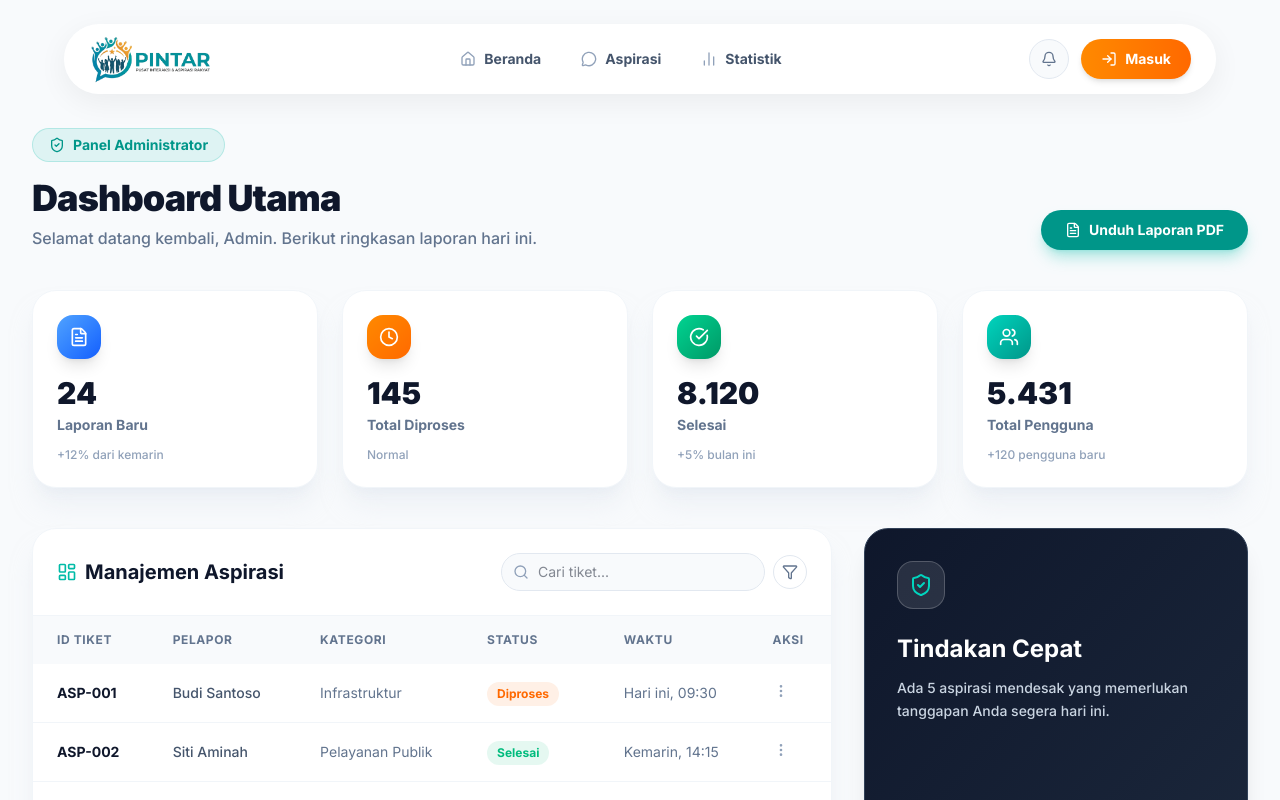
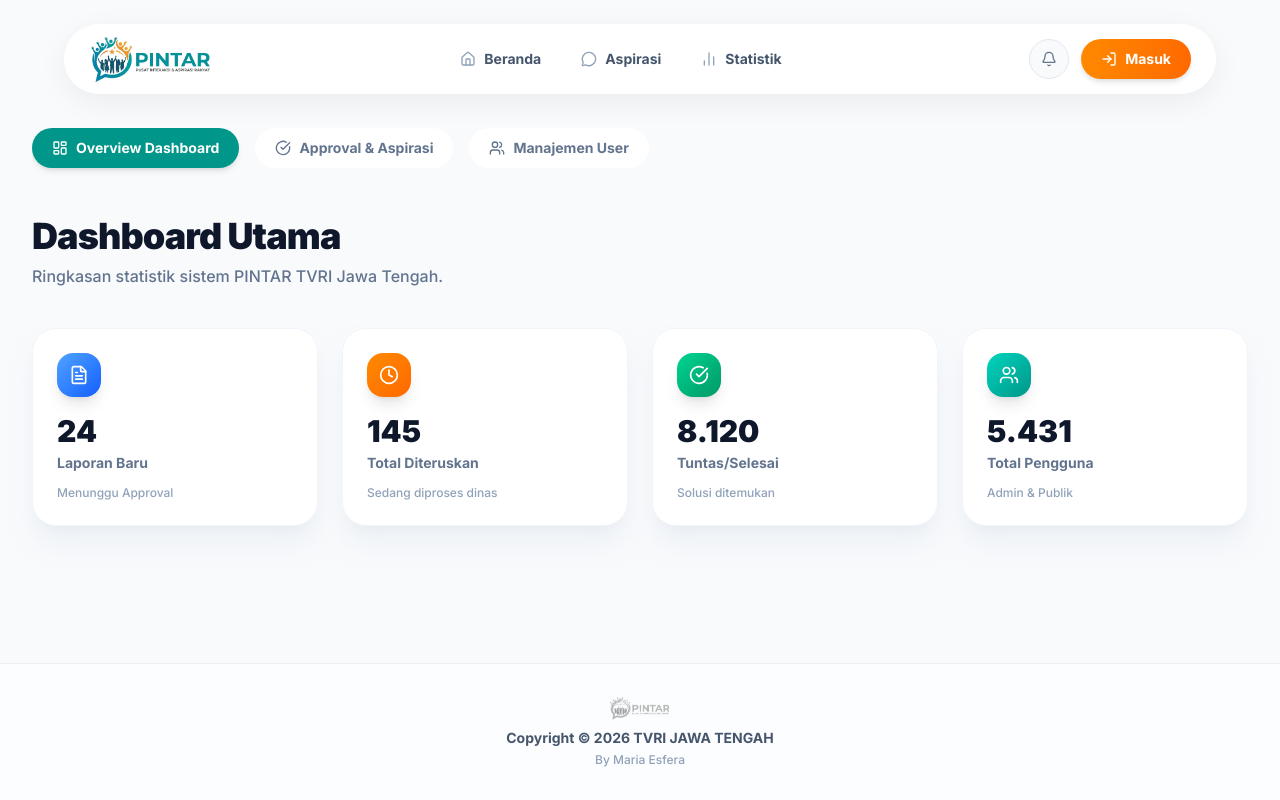
Before and after one commit to cangpol/pintar, a Next.js app: page /admin in a window 1280 px wide. Shown: the top 800 px of the page. Built offline with nearby package versions, Linux system fonts and the light colour scheme.

Commit message:
feat: add user management, approval system, and PDF export

```diff
--- a/package.json
+++ b/package.json
@@ -9,6 +9,8 @@
     "lint": "eslint"
   },
   "dependencies": {
+    "html2canvas": "^1.4.1",
+    "jspdf": "^4.2.1",
     "lucide-react": "^1.49.0",
     "next": "16.3.7",
     "react": "19.2.8",
--- a/src/app/admin/page.tsx
+++ b/src/app/admin/page.tsx
@@ -1,49 +1,146 @@
 "use client";
 
 import { useState } from "react";
-import { Users, FileText, CheckCircle, Clock, Search, Filter, MoreVertical, LayoutDashboard, ShieldCheck } from "lucide-react";
+import { Users, FileText, CheckCircle, Clock, Search, Filter, MoreVertical, LayoutDashboard, ShieldCheck, Download, Check, X, Printer, UserPlus, Settings } from "lucide-react";
+import jsPDF from "jspdf";
 
 export default function AdminDashboardPage() {
-  const [activeTab, setActiveTab] = useState("terbaru");
+  const [activeTab, setActiveTab] = useState<"dashboard" | "aspirasi" | "users">("dashboard");
+  const [loadingAction, setLoadingAction] = useState<string | null>(null);
 
-  const recentAspirations = [
-    { id: "ASP-001", user: "Budi Santoso", category: "Infrastruktur", status: "Diproses", date: "Hari ini, 09:30", color: "text-orange-500 bg-orange-500/10" },
-    { id: "ASP-002", user: "Siti Aminah", category: "Pelayanan Publik", status: "Selesai", date: "Kemarin, 14:15", color: "text-emerald-500 bg-emerald-500/10" },
-    { id: "ASP-003", user: "Agus Pratama", category: "Lingkungan", status: "Menunggu", date: "28 Sep, 08:45", color: "text-slate-500 bg-slate-500/10" },
-    { id: "ASP-004", user: "Dewi Lestari", category: "Fasilitas Umum", status: "Diproses", date: "27 Sep, 16:20", color: "text-orange-500 bg-orange-500/10" },
-  ];
+  // Dummy data state for aspirations
+  const [aspirations, setAspirations] = useState([
+    { id: "ASP-001", user: "Budi Santoso", category: "Infrastruktur", description: "Jalan berlubang parah di ruas jalan protokol depan pasar induk yang menyebabkan kecelakaan.", status: "Menunggu Approval", date: "Hari ini, 09:30", color: "text-orange-500 bg-orange-500/10" },
+    { id: "ASP-002", user: "Siti Aminah", category: "Pelayanan Publik", description: "Antrean panjang dan pelayanan lambat di Disdukcapil kota.", status: "Selesai", date: "Kemarin, 14:15", color: "text-emerald-500 bg-emerald-500/10" },
+    { id: "ASP-003", user: "Agus Pratama", category: "Lingkungan", description: "Sampah menumpuk tidak diangkut selama 4 hari di TPS dekat perumahan warga.", status: "Menunggu Approval", date: "28 Sep, 08:45", color: "text-orange-500 bg-orange-500/10" },
+    { id: "ASP-004", user: "Dewi Lestari", category: "Fasilitas Umum", description: "Lampu penerangan jalan (PJU) mati total di sepanjang jalan merdeka barat.", status: "Diteruskan ke Dinas", date: "27 Sep, 16:20", color: "text-blue-500 bg-blue-500/10" },
+  ]);
+
+  // Dummy users data
+  const [users, setUsers] = useState([
+    { id: "USR-001", name: "Admin Utama", role: "Super Admin", instansi: "TVRI Jawa Tengah", status: "Aktif" },
+    { id: "USR-002", name: "Dinas PU", role: "Operator Dinas", instansi: "Dinas Pekerjaan Umum", status: "Aktif" },
+    { id: "USR-003", name: "Dinas Lingkungan", role: "Operator Dinas", instansi: "Dinas Lingkungan Hidup", status: "Aktif" },
+    { id: "USR-004", name: "Staff Peninjau", role: "Reviewer", instansi: "TVRI Jawa Tengah", status: "Nonaktif" },
+  ]);
+
+  const handleApprove = (id: string) => {
+    setLoadingAction(id);
+    setTimeout(() => {
+      setAspirations(prev => prev.map(a =>
+        a.id === id ? { ...a, status: "Diteruskan ke Dinas", color: "text-blue-500 bg-blue-500/10" } : a
+      ));
+      setLoadingAction(null);
+      alert(`Aspirasi ${id} berhasil diapprove dan diteruskan ke instansi terkait!`);
+    }, 1000);
+  };
+
+  const handleReject = (id: string) => {
+    if(confirm("Apakah Anda yakin ingin menolak/mengarsipkan aspirasi ini?")) {
+      setAspirations(prev => prev.map(a =>
+        a.id === id ? { ...a, status: "Ditolak/Arsip", color: "text-slate-500 bg-slate-500/10" } : a
+      ));
+    }
+  };
+
+  const generatePDF = (aspiration: any) => {
+    const doc = new jsPDF();
+
+    // Kop Surat
+    doc.setFont("helvetica", "bold");
+    doc.setFontSize(16);
+    doc.text("PINTAR - PUSAT INTERAKSI & ASPIRASI RAKYAT", 105, 20, { align: "center" });
+    doc.setFontSize(12);
+    doc.setFont("helvetica", "normal");
+    doc.text("TVRI Jawa Tengah", 105, 27, { align: "center" });
+
+    doc.setLineWidth(0.5);
+    doc.line(20, 32, 190, 32);
+
+    // Judul Surat
+    doc.setFont("helvetica", "bold");
+    doc.setFontSize(14);
+    doc.text("SURAT PENGANTAR ASPIRASI MASYARAKAT", 105, 45, { align: "center" });
+
+    // Isi
+    doc.setFontSize(11);
+    doc.setFont("helvetica", "normal");
+
+    doc.text(`Nomor Tiket  : ${aspiration.id}`, 20, 60);
+    doc.text(`Tanggal      : ${new Date().toLocaleDateString('id-ID')}`, 20, 67);
+    doc.text(`Kategori     : ${aspiration.category}`, 20, 74);
+
+    doc.text("Kepada Yth,", 20, 90);
+    doc.setFont("helvetica", "bold");
+    doc.text(`Kepala Dinas / Instansi Terkait (Kategori: ${aspiration.category})`, 20, 97);
+    doc.setFont("helvetica", "normal");
+    doc.text("di Tempat", 20, 104);
+
+    const bodyText = `Dengan hormat,\n\nMelalui surat ini, kami meneruskan laporan dan aspirasi dari masyarakat yang masuk melalui platform PINTAR TVRI Jawa Tengah. Berikut adalah rincian laporan yang perlu mendapat perhatian dan tindak lanjut dari instansi Bapak/Ibu:`;
+    const splitBody = doc.splitTextToSize(bodyText, 170);
+    doc.text(splitBody, 20, 120);
+
+    doc.setFont("helvetica", "bold");
+    doc.text("Nama Pelapor :", 25, 145);
+    doc.setFont("helvetica", "normal");
+    doc.text(aspiration.user, 60, 145);
+
+    doc.setFont("helvetica", "bold");
+    doc.text("Uraian Aduan :", 25, 155);
+    doc.setFont("helvetica", "normal");
+    const splitDesc = doc.splitTextToSize(aspiration.description, 130);
+    doc.text(splitDesc, 60, 155);
+
+    const closingText = `Demikian surat pengantar ini kami sampaikan. Kami sangat mengharapkan tindak lanjut segera demi mewujudkan pelayanan publik yang lebih baik.\n\nAtas perhatian dan kerja samanya, kami ucapkan terima kasih.`;
+    const splitClosing = doc.splitTextToSize(closingText, 170);
+    doc.text(splitClosing, 20, 190);
+
+    doc.text("Hormat kami,", 140, 220);
+    doc.setFont("helvetica", "bold");
+    doc.text("Administrator PINTAR", 140, 245);
+    doc.text("TVRI Jawa Tengah", 140, 252);
+
+    // Simpan PDF
+    doc.save(`Surat_Pengantar_Aspirasi_${aspiration.id}.pdf`);
+  };
 
   return (
     <div className="max-w-7xl mx-auto px-4 sm:px-6 lg:px-8 pb-20">
-      {/* Header */}
-      <div className="mb-10 animate-premium-reveal">
-        <div className="inline-flex items-center gap-2 px-4 py-1.5 rounded-full bg-teal-500/10 border border-teal-500/20 text-teal-600 dark:text-teal-300 text-sm font-bold mb-4 backdrop-blur-md">
-          <ShieldCheck className="w-4 h-4" />
-          <span>Panel Administrator</span>
-        </div>
-        <div className="flex flex-col md:flex-row md:items-end justify-between gap-4">
-          <div>
-            <h1 className="text-3xl md:text-4xl font-black text-slate-900 dark:text-white tracking-tight">
-              Dashboard Utama
-            </h1>
-            <p className="text-slate-500 dark:text-slate-400 mt-2 font-medium">
-              Selamat datang kembali, Admin. Berikut ringkasan laporan hari ini.
-            </p>
-          </div>
-          <button className="bg-teal-600 hover:bg-teal-700 text-white px-6 py-2.5 rounded-full text-sm font-bold transition-all shadow-lg shadow-teal-500/30 flex items-center justify-center gap-2">
-            <FileText className="w-4 h-4" />
-            <span>Unduh Laporan PDF</span>
+
+      {/* Tab Navigation */}
+      <div className="flex items-center gap-2 md:gap-4 mb-8 overflow-x-auto pb-4 scrollbar-hide animate-premium-reveal">
+        <button
+          onClick={() => setActiveTab("dashboard")}
+          className={`flex items-center gap-2 px-5 py-2.5 rounded-full text-sm font-bold transition-all whitespace-nowrap ${activeTab === 'dashboard' ? 'bg-teal-600 text-white shadow-md' : 'bg-white dark:bg-slate-800 text-slate-500 hover:bg-slate-100 dark:hover:bg-slate-700'}`}
+        >
+          <LayoutDashboard className="w-4 h-4" /> Overview Dashboard
+        </button>
+        <button
+          onClick={() => setActiveTab("aspirasi")}
+          className={`flex items-center gap-2 px-5 py-2.5 rounded-full text-sm font-bold transition-all whitespace-nowrap ${activeTab === 'aspirasi' ? 'bg-teal-600 text-white shadow-md' : 'bg-white dark:bg-slate-800 text-slate-500 hover:bg-slate-100 dark:hover:bg-slate-700'}`}
+        >
+          <CheckCircle className="w-4 h-4" /> Approval & Aspirasi
+        </button>
+        <button
+          onClick={() => setActiveTab("users")}
+          className={`flex items-center gap-2 px-5 py-2.5 rounded-full text-sm font-bold transition-all whitespace-nowrap ${activeTab === 'users' ? 'bg-teal-600 text-white shadow-md' : 'bg-white dark:bg-slate-800 text-slate-500 hover:bg-slate-100 dark:hover:bg-slate-700'}`}
+        >
+          <Users className="w-4 h-4" /> Manajemen User
         </button>
       </div>
+
+      {activeTab === "dashboard" && (
+        <div className="animate-premium-reveal">
+          <div className="mb-10">
+            <h1 className="text-3xl md:text-4xl font-black text-slate-900 dark:text-white tracking-tight">Dashboard Utama</h1>
+            <p className="text-slate-500 dark:text-slate-400 mt-2 font-medium">Ringkasan statistik sistem PINTAR TVRI Jawa Tengah.</p>
           </div>
-
-      {/* Stats Grid */}
-      <div className="grid grid-cols-1 md:grid-cols-2 lg:grid-cols-4 gap-6 mb-10 animate-premium-reveal" style={{ animationDelay: '0.1s', animationFillMode: 'both' }}>
+          <div className="grid grid-cols-1 md:grid-cols-2 lg:grid-cols-4 gap-6 mb-10">
             {[
-          { title: "Laporan Baru", value: "24", icon: FileText, gradient: "from-blue-400 to-blue-600", trend: "+12% dari kemarin" },
-          { title: "Total Diproses", value: "145", icon: Clock, gradient: "from-orange-400 to-orange-500", trend: "Normal" },
-          { title: "Selesai", value: "8.120", icon: CheckCircle, gradient: "from-emerald-400 to-emerald-600", trend: "+5% bulan ini" },
-          { title: "Total Pengguna", value: "5.431", icon: Users, gradient: "from-teal-400 to-teal-600", trend: "+120 pengguna baru" },
+              { title: "Laporan Baru", value: "24", icon: FileText, gradient: "from-blue-400 to-blue-600", trend: "Menunggu Approval" },
+              { title: "Total Diteruskan", value: "145", icon: Clock, gradient: "from-orange-400 to-orange-500", trend: "Sedang diproses dinas" },
+              { title: "Tuntas/Selesai", value: "8.120", icon: CheckCircle, gradient: "from-emerald-400 to-emerald-600", trend: "Solusi ditemukan" },
+              { title: "Total Pengguna", value: "5.431", icon: Users, gradient: "from-teal-400 to-teal-600", trend: "Admin & Publik" },
             ].map((stat, i) => (
               <div key={i} className="bg-white dark:bg-slate-800 rounded-3xl p-6 shadow-xl shadow-slate-200/50 dark:shadow-none border border-slate-100 dark:border-slate-700 group hover:-translate-y-1 transition-all">
                 <div className="flex items-center justify-between mb-4">
@@ -59,55 +156,120 @@ export default function AdminDashboardPage() {
               </div>
             ))}
           </div>
+        </div>
+      )}
 
-      {/* Main Content Area */}
-      <div className="grid grid-cols-1 lg:grid-cols-3 gap-8 animate-premium-reveal" style={{ animationDelay: '0.2s', animationFillMode: 'both' }}>
-
-        {/* Table Section */}
-        <div className="lg:col-span-2 bg-white dark:bg-slate-800 rounded-3xl border border-slate-100 dark:border-slate-700 shadow-xl shadow-slate-200/50 dark:shadow-none overflow-hidden">
+      {activeTab === "aspirasi" && (
+        <div className="bg-white dark:bg-slate-800 rounded-3xl border border-slate-100 dark:border-slate-700 shadow-xl shadow-slate-200/50 dark:shadow-none overflow-hidden animate-premium-reveal">
           <div className="p-6 border-b border-slate-100 dark:border-slate-700 flex flex-col sm:flex-row sm:items-center justify-between gap-4">
             <h3 className="text-xl font-bold text-slate-900 dark:text-white flex items-center gap-2">
-              <LayoutDashboard className="w-5 h-5 text-teal-500" />
-              Manajemen Aspirasi
+              <CheckCircle className="w-5 h-5 text-teal-500" />
+              Approval Aspirasi & Penerusan
             </h3>
-            <div className="flex items-center gap-2">
-              <div className="relative">
-                <Search className="w-4 h-4 absolute left-3 top-1/2 -translate-y-1/2 text-slate-400" />
-                <input type="text" placeholder="Cari tiket..." className="pl-9 pr-4 py-2 bg-slate-50 dark:bg-slate-900 border border-slate-200 dark:border-slate-700 rounded-full text-sm focus:outline-none focus:border-teal-500" />
           </div>
-              <button className="p-2 border border-slate-200 dark:border-slate-700 rounded-full text-slate-500 hover:bg-slate-50 dark:hover:bg-slate-700 transition-colors">
-                <Filter className="w-4 h-4" />
-              </button>
-            </div>
-          </div>
-
           <div className="overflow-x-auto">
             <table className="w-full text-left border-collapse">
               <thead>
                 <tr className="bg-slate-50 dark:bg-slate-900/50 text-slate-500 dark:text-slate-400 text-xs uppercase tracking-wider">
-                  <th className="px-6 py-4 font-bold">ID Tiket</th>
-                  <th className="px-6 py-4 font-bold">Pelapor</th>
+                  <th className="px-6 py-4 font-bold">Detail Laporan</th>
                   <th className="px-6 py-4 font-bold">Kategori</th>
                   <th className="px-6 py-4 font-bold">Status</th>
-                  <th className="px-6 py-4 font-bold">Waktu</th>
-                  <th className="px-6 py-4 font-bold">Aksi</th>
+                  <th className="px-6 py-4 font-bold text-center">Aksi / Cetak PDF</th>
                 </tr>
               </thead>
               <tbody className="divide-y divide-slate-100 dark:divide-slate-700/50">
-                {recentAspirations.map((item, i) => (
-                  <tr key={i} className="hover:bg-slate-50 dark:hover:bg-slate-900/20 transition-colors">
-                    <td className="px-6 py-4 text-sm font-bold text-slate-900 dark:text-white">{item.id}</td>
-                    <td className="px-6 py-4 text-sm text-slate-600 dark:text-slate-300 font-medium">{item.user}</td>
-                    <td className="px-6 py-4 text-sm text-slate-500 dark:text-slate-400">{item.category}</td>
+                {aspirations.map((item) => (
+                  <tr key={item.id} className="hover:bg-slate-50 dark:hover:bg-slate-900/20 transition-colors">
+                    <td className="px-6 py-4">
+                      <p className="text-sm font-bold text-slate-900 dark:text-white mb-1">{item.id} - {item.user}</p>
+                      <p className="text-xs text-slate-500 dark:text-slate-400 line-clamp-2 max-w-sm">{item.description}</p>
+                      <p className="text-xs text-slate-400 mt-1">{item.date}</p>
+                    </td>
+                    <td className="px-6 py-4 text-sm text-slate-600 dark:text-slate-300 font-medium">{item.category}</td>
                     <td className="px-6 py-4">
                       <span className={`inline-flex items-center px-2.5 py-1 rounded-full text-xs font-bold ${item.color}`}>
                         {item.status}
                       </span>
                     </td>
-                    <td className="px-6 py-4 text-sm text-slate-500 dark:text-slate-400">{item.date}</td>
+                    <td className="px-6 py-4 text-center">
+                      <div className="flex items-center justify-center gap-2">
+                        {item.status === "Menunggu Approval" ? (
+                          <>
+                            <button
+                              onClick={() => handleApprove(item.id)}
+                              disabled={loadingAction === item.id}
+                              className="p-2 bg-emerald-50 text-emerald-600 hover:bg-emerald-500 hover:text-white dark:bg-emerald-500/10 dark:hover:bg-emerald-500 rounded-lg transition-colors group relative"
+                              title="Setujui & Teruskan"
+                            >
+                              {loadingAction === item.id ? <div className="w-5 h-5 border-2 border-emerald-600 border-t-transparent rounded-full animate-spin" /> : <Check className="w-5 h-5" />}
+                            </button>
+                            <button
+                              onClick={() => handleReject(item.id)}
+                              className="p-2 bg-red-50 text-red-600 hover:bg-red-500 hover:text-white dark:bg-red-500/10 dark:hover:bg-red-500 rounded-lg transition-colors group relative"
+                              title="Tolak / Arsipkan"
+                            >
+                              <X className="w-5 h-5" />
+                            </button>
+                          </>
+                        ) : (
+                          <button
+                            onClick={() => generatePDF(item)}
+                            className="flex items-center gap-2 px-4 py-2 bg-slate-100 text-slate-700 hover:bg-slate-800 hover:text-white dark:bg-slate-700 dark:text-slate-200 dark:hover:bg-slate-600 rounded-xl transition-all text-xs font-bold"
+                            title="Export Pengantar ke Dinas (PDF)"
+                          >
+                            <Printer className="w-4 h-4" />
+                            <span>Cetak PDF</span>
+                          </button>
+                        )}
+                      </div>
+                    </td>
+                  </tr>
+                ))}
+              </tbody>
+            </table>
+          </div>
+        </div>
+      )}
+
+      {activeTab === "users" && (
+        <div className="bg-white dark:bg-slate-800 rounded-3xl border border-slate-100 dark:border-slate-700 shadow-xl shadow-slate-200/50 dark:shadow-none overflow-hidden animate-premium-reveal">
+          <div className="p-6 border-b border-slate-100 dark:border-slate-700 flex flex-col sm:flex-row sm:items-center justify-between gap-4">
+            <h3 className="text-xl font-bold text-slate-900 dark:text-white flex items-center gap-2">
+              <Users className="w-5 h-5 text-teal-500" />
+              Manajemen Hak Akses & Pengguna
+            </h3>
+            <button className="flex items-center gap-2 bg-teal-600 text-white px-4 py-2 rounded-full text-sm font-bold hover:bg-teal-700 transition-colors">
+              <UserPlus className="w-4 h-4" /> Tambah User
+            </button>
+          </div>
+          <div className="overflow-x-auto">
+            <table className="w-full text-left border-collapse">
+              <thead>
+                <tr className="bg-slate-50 dark:bg-slate-900/50 text-slate-500 dark:text-slate-400 text-xs uppercase tracking-wider">
+                  <th className="px-6 py-4 font-bold">User / ID</th>
+                  <th className="px-6 py-4 font-bold">Role</th>
+                  <th className="px-6 py-4 font-bold">Instansi</th>
+                  <th className="px-6 py-4 font-bold">Status</th>
+                  <th className="px-6 py-4 font-bold text-center">Aksi</th>
+                </tr>
+              </thead>
+              <tbody className="divide-y divide-slate-100 dark:divide-slate-700/50">
+                {users.map((item) => (
+                  <tr key={item.id} className="hover:bg-slate-50 dark:hover:bg-slate-900/20 transition-colors">
                     <td className="px-6 py-4">
-                      <button className="text-slate-400 hover:text-teal-600 transition-colors">
-                        <MoreVertical className="w-4 h-4" />
+                      <p className="text-sm font-bold text-slate-900 dark:text-white">{item.name}</p>
+                      <p className="text-xs text-slate-400">{item.id}</p>
+                    </td>
+                    <td className="px-6 py-4 text-sm text-slate-600 dark:text-slate-300 font-medium">{item.role}</td>
+                    <td className="px-6 py-4 text-sm text-slate-600 dark:text-slate-300">{item.instansi}</td>
+                    <td className="px-6 py-4">
+                      <span className={`inline-flex items-center px-2.5 py-1 rounded-full text-xs font-bold ${item.status === 'Aktif' ? 'text-teal-600 bg-teal-50 dark:bg-teal-500/10 dark:text-teal-400' : 'text-slate-500 bg-slate-100 dark:bg-slate-700 dark:text-slate-400'}`}>
+                        {item.status}
+                      </span>
+                    </td>
+                    <td className="px-6 py-4 text-center">
+                      <button className="p-2 text-slate-400 hover:text-teal-600 transition-colors">
+                        <Settings className="w-5 h-5" />
                       </button>
                     </td>
                   </tr>
@@ -115,39 +277,8 @@ export default function AdminDashboardPage() {
               </tbody>
             </table>
           </div>
-
-          <div className="p-4 border-t border-slate-100 dark:border-slate-700 bg-slate-50 dark:bg-slate-900/50 text-center">
-            <button className="text-sm font-bold text-teal-600 dark:text-teal-400 hover:underline">
-              Lihat Semua Laporan
-            </button>
         </div>
-        </div>
-
-        {/* Action Panel */}
-        <div className="bg-gradient-to-br from-slate-900 to-slate-800 rounded-3xl p-8 border border-slate-700 shadow-xl text-white relative overflow-hidden flex flex-col justify-between">
-          <div className="absolute top-0 right-0 w-32 h-32 bg-teal-500/20 rounded-full blur-2xl -z-10" />
-          <div className="absolute bottom-0 left-0 w-32 h-32 bg-orange-500/10 rounded-full blur-2xl -z-10" />
-
-          <div>
-            <div className="w-12 h-12 bg-white/10 rounded-2xl flex items-center justify-center mb-6 border border-white/20">
-              <ShieldCheck className="w-6 h-6 text-teal-400" />
-            </div>
-            <h3 className="text-2xl font-bold mb-3">Tindakan Cepat</h3>
-            <p className="text-slate-300 text-sm leading-relaxed mb-6 font-medium">
-              Ada 5 aspirasi mendesak yang memerlukan tanggapan Anda segera hari ini.
-            </p>
-          </div>
-
-          <div className="space-y-3">
-            <button className="w-full bg-teal-500 hover:bg-teal-600 text-white py-3 rounded-xl text-sm font-bold transition-colors">
-              Proses Antrean (5)
-            </button>
-            <button className="w-full bg-white/10 hover:bg-white/20 text-white py-3 rounded-xl text-sm font-bold transition-colors">
-              Pengaturan Sistem
-            </button>
-          </div>
-        </div>
-      </div>
+      )}
     </div>
   );
 }
```
Also changed, not shown: 1 other file (tests, documents, lock files or other folders). Lines whose indentation alone changed are shown as unchanged.
